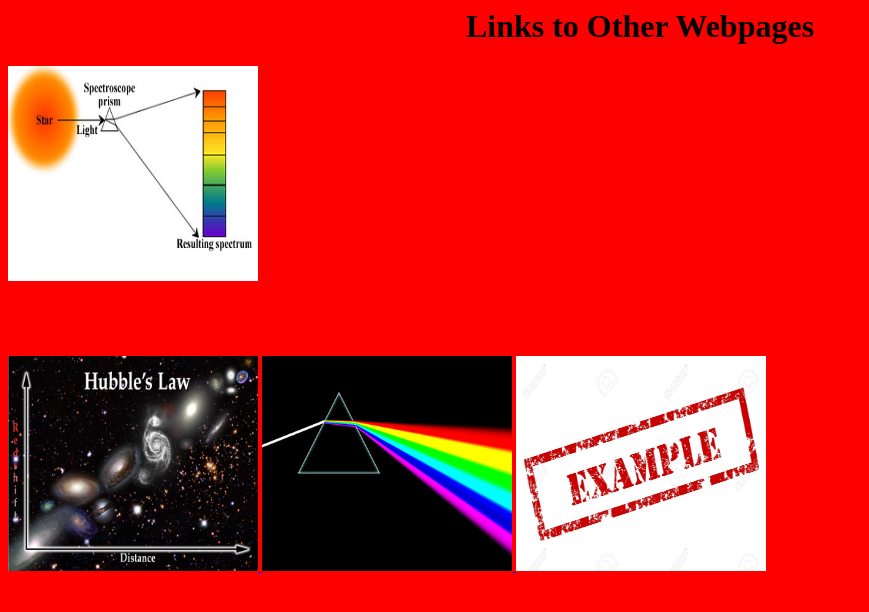
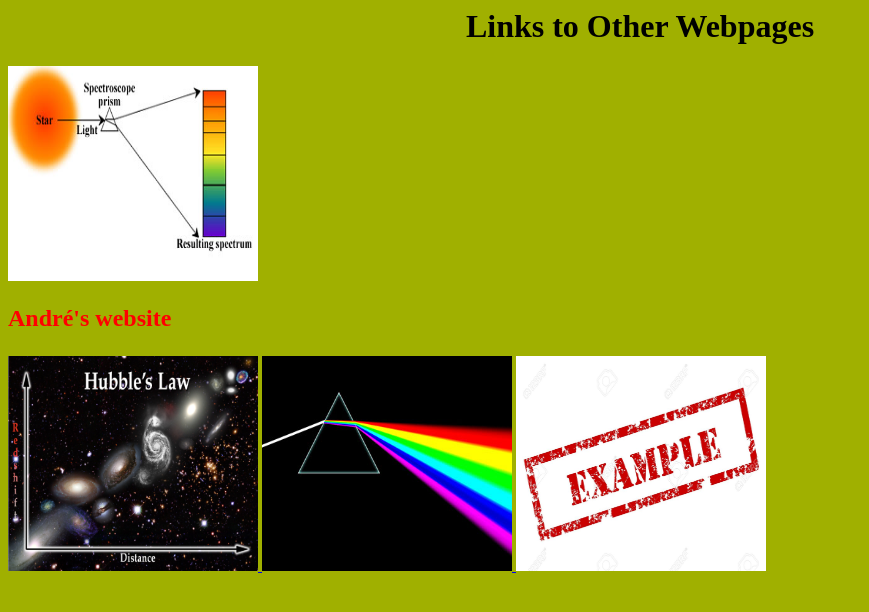
Before and after one commit to PatGarret14/PatGarret14.github.io, a plain HTML site: page index.html in a window 1280 px wide. Shown: the whole page, without its empty margins (0-869 px from the left). Drawn offline with Linux system fonts and the light colour scheme.

Commit message:
Update index.html

```diff
--- a/index.html
+++ b/index.html
@@ -2,7 +2,7 @@
 <head>
 <title> Spectroscopy </title>
 </head>
-<body bgcolor="red">
+<body bgcolor="rainbow">
   <h1><center>Links to Other Webpages</center></h1>
   <a href="http://676i.github.io">
 <img src="https://github.com/PatGarret14/PatGarret14.github.io/blob/master/spectroscopy2.jpg?raw=true" alt="SPECTROSCOPY" style="width:250px;height:215px;">
@@ -10,7 +10,6 @@
   </a><H2><p style="color:red">André's website</p></H2>
 <a href="http://hardingg4.wixsite.com/mysite">  <img src="https://raw.githubusercontent.com/PatGarret14/PatGarret14.github.io/master/hubble-law-by-tony-farley1.png" alt="Hubble's Law" style="width:250px;height:215px;">
   </a>
-
   <a href="https://sites.google.com/site/spectroscopy3com/home">
   <img src="PatGarret14.github.io/spectroscopy2 (1).jpg" alt="Spectroscopy? what is it?" style="width:250px;height:215px;">
   </a>
```
